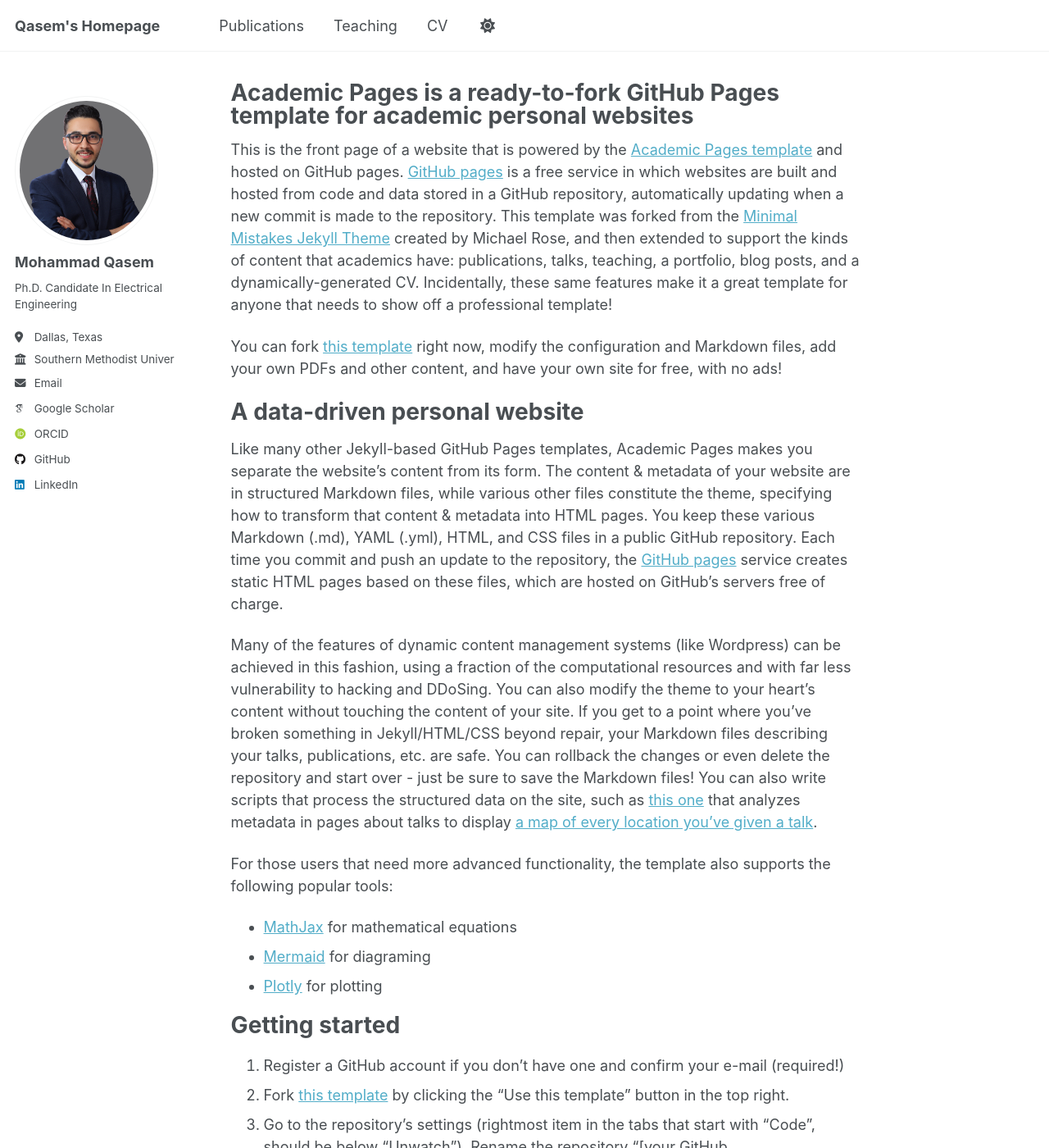
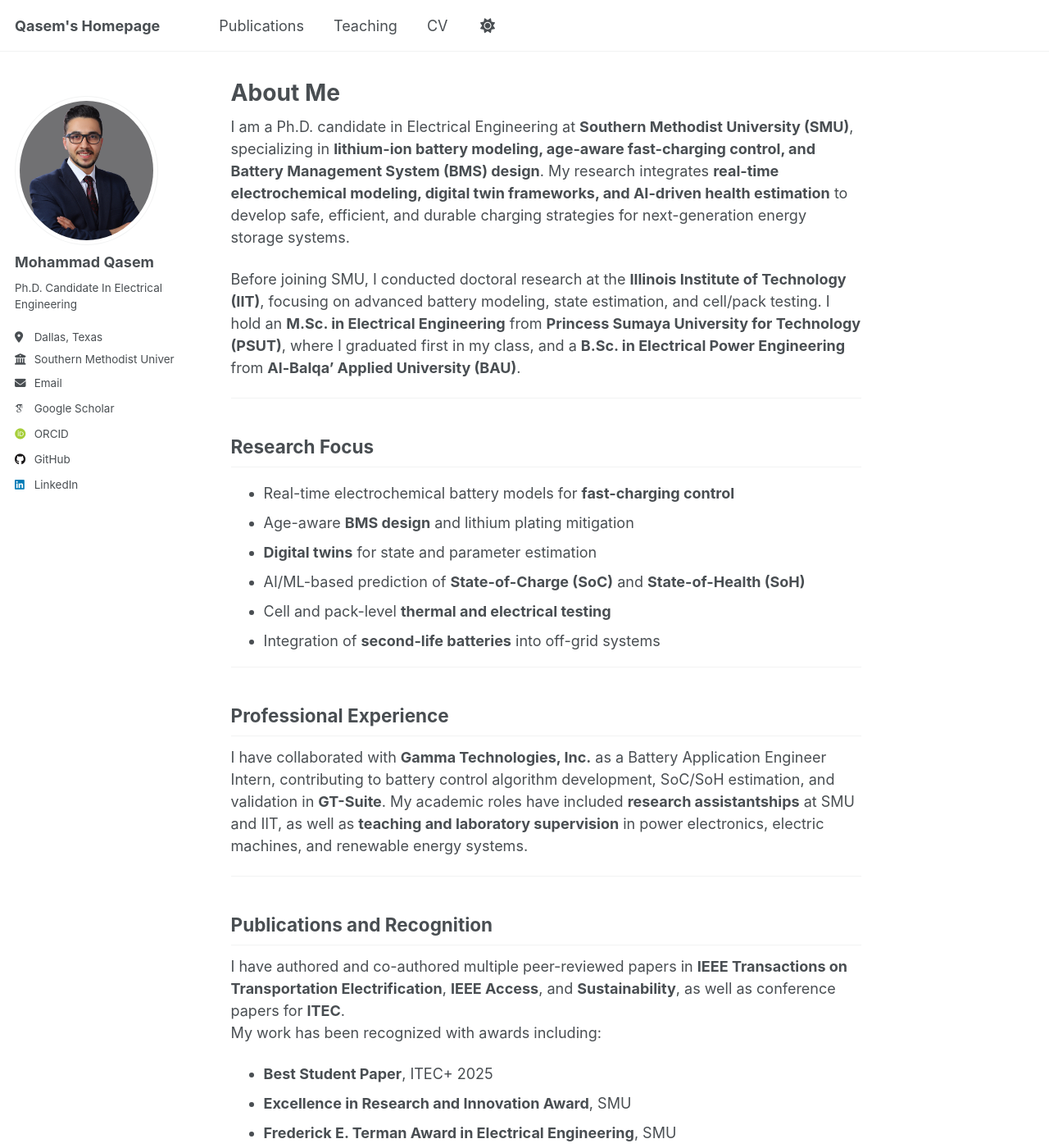
Before and after one commit to MohammadQasem97/Mohammad_Qasem.github.io, a Jekyll site: the page built from _pages/about.md, in a window 1280 px wide and 1400 px high. Shown: the whole window at 82% size. Built offline with Jekyll 4.4.1, drawn with Linux system fonts in a browser that asks for light colours; some web fonts are replaced; a script that is not in the unit is left out; some of the changed text lies outside the part shown.

Commit message:
Update about.md

```diff
--- a/_pages/about.md
+++ b/_pages/about.md
@@ -1,56 +1,49 @@
 ---
 permalink: /
-title: "Academic Pages is a ready-to-fork GitHub Pages template for academic personal websites"
+title: "About Me"
 author_profile: true
 redirect_from:
   - /about/
   - /about.html
 ---
 
-This is the front page of a website that is powered by the [Academic Pages template](https://github.com/academicpages/academicpages.github.io) and hosted on GitHub pages. [GitHub pages](https://pages.github.com) is a free service in which websites are built and hosted from code and data stored in a GitHub repository, automatically updating when a new commit is made to the repository. This template was forked from the [Minimal Mistakes Jekyll Theme](https://mmistakes.github.io/minimal-mistakes/) created by Michael Rose, and then extended to support the kinds of content that academics have: publications, talks, teaching, a portfolio, blog posts, and a dynamically-generated CV. Incidentally, these same features make it a great template for anyone that needs to show off a professional template!
+I am a Ph.D. candidate in Electrical Engineering at **Southern Methodist University (SMU)**, specializing in **lithium-ion battery modeling, age-aware fast-charging control, and Battery Management System (BMS) design**. My research integrates **real-time electrochemical modeling, digital twin frameworks, and AI-driven health estimation** to develop safe, efficient, and durable charging strategies for next-generation energy storage systems.
 
- You can fork [this template](https://github.com/academicpages/academicpages.github.io) right now, modify the configuration and Markdown files, add your own PDFs and other content, and have your own site for free, with no ads!
+Before joining SMU, I conducted doctoral research at the **Illinois Institute of Technology (IIT)**, focusing on advanced battery modeling, state estimation, and cell/pack testing. I hold an **M.Sc. in Electrical Engineering** from **Princess Sumaya University for Technology (PSUT)**, where I graduated first in my class, and a **B.Sc. in Electrical Power Engineering** from **Al-Balqa’ Applied University (BAU)**.
 
-A data-driven personal website
-======
-Like many other Jekyll-based GitHub Pages templates, Academic Pages makes you separate the website's content from its form. The content & metadata of your website are in structured Markdown files, while various other files constitute the theme, specifying how to transform that content & metadata into HTML pages. You keep these various Markdown (.md), YAML (.yml), HTML, and CSS files in a public GitHub repository. Each time you commit and push an update to the repository, the [GitHub pages](https://pages.github.com/) service creates static HTML pages based on these files, which are hosted on GitHub's servers free of charge.
+---
 
-Many of the features of dynamic content management systems (like Wordpress) can be achieved in this fashion, using a fraction of the computational resources and with far less vulnerability to hacking and DDoSing. You can also modify the theme to your heart's content without touching the content of your site. If you get to a point where you've broken something in Jekyll/HTML/CSS beyond repair, your Markdown files describing your talks, publications, etc. are safe. You can rollback the changes or even delete the repository and start over - just be sure to save the Markdown files! You can also write scripts that process the structured data on the site, such as [this one](https://github.com/academicpages/academicpages.github.io/blob/master/talkmap.ipynb) that analyzes metadata in pages about talks to display [a map of every location you've given a talk](https://academicpages.github.io/talkmap.html).
+## Research Focus
+- Real-time electrochemical battery models for **fast-charging control**
+- Age-aware **BMS design** and lithium plating mitigation
+- **Digital twins** for state and parameter estimation
+- AI/ML-based prediction of **State-of-Charge (SoC)** and **State-of-Health (SoH)**
+- Cell and pack-level **thermal and electrical testing**
+- Integration of **second-life batteries** into off-grid systems
 
-For those users that need more advanced functionality, the template also supports the following popular tools:
-- [MathJax](https://www.mathjax.org/) for mathematical equations
-- [Mermaid](https://mermaid.js.org/) for diagraming
-- [Plotly](https://plotly.com/javascript/) for plotting
+---
 
-Getting started
-======
-1. Register a GitHub account if you don't have one and confirm your e-mail (required!)
-1. Fork [this template](https://github.com/academicpages/academicpages.github.io) by clicking the "Use this template" button in the top right.
-1. Go to the repository's settings (rightmost item in the tabs that start with "Code", should be below "Unwatch"). Rename the repository "[your GitHub username].github.io", which will also be your website's URL.
-1. Set site-wide configuration and create content & metadata (see below -- also see [this set of diffs](http://archive.is/3TPas) showing what files were changed to set up [an example site](https://getorg-testacct.github.io) for a user with the username "getorg-testacct")
-1. Upload any files (like PDFs, .zip files, etc.) to the files/ directory. They will appear at https://[your GitHub username].github.io/files/example.pdf.
-1. Check status by going to the repository settings, in the "GitHub pages" section
+## Professional Experience
+I have collaborated with **Gamma Technologies, Inc.** as a Battery Application Engineer Intern, contributing to battery control algorithm development, SoC/SoH estimation, and validation in **GT-Suite**. My academic roles have included **research assistantships** at SMU and IIT, as well as **teaching and laboratory supervision** in power electronics, electric machines, and renewable energy systems.
 
-Site-wide configuration
-------
-The main configuration file for the site is in the base directory in [_config.yml](https://github.com/academicpages/academicpages.github.io/blob/master/_config.yml), which defines the content in the sidebars and other site-wide features. You will need to replace the default variables with ones about yourself and your site's github repository. The configuration file for the top menu is in [_data/navigation.yml](https://github.com/academicpages/academicpages.github.io/blob/master/_data/navigation.yml). For example, if you don't have a portfolio or blog posts, you can remove those items from that navigation.yml file to remove them from the header.
+---
 
-Create content & metadata
-------
-For site content, there is one Markdown file for each type of content, which are stored in directories like _publications, _talks, _posts, _teaching, or _pages. For example, each talk is a Markdown file in the [_talks directory](https://github.com/academicpages/academicpages.github.io/tree/master/_talks). At the top of each Markdown file is structured data in YAML about the talk, which the theme will parse to do lots of cool stuff. The same structured data about a talk is used to generate the list of talks on the [Talks page](https://academicpages.github.io/talks), each [individual page](https://academicpages.github.io/talks/2012-03-01-talk-1) for specific talks, the talks section for the [CV page](https://academicpages.github.io/cv), and the [map of places you've given a talk](https://academicpages.github.io/talkmap.html) (if you run this [python file](https://github.com/academicpages/academicpages.github.io/blob/master/talkmap.py) or [Jupyter notebook](https://github.com/academicpages/academicpages.github.io/blob/master/talkmap.ipynb), which creates the HTML for the map based on the contents of the _talks directory).
+## Publications and Recognition
+I have authored and co-authored multiple peer-reviewed papers in **IEEE Transactions on Transportation Electrification**, **IEEE Access**, and **Sustainability**, as well as conference papers for **ITEC**.
+My work has been recognized with awards including:
+- **Best Student Paper**, ITEC+ 2025
+- **Excellence in Research and Innovation Award**, SMU
+- **Frederick E. Terman Award in Electrical Engineering**, SMU
+- **Dean’s Dissertation Fellowship**, SMU
 
-**Markdown generator**
+---
 
-The repository includes [a set of Jupyter notebooks](https://github.com/academicpages/academicpages.github.io/tree/master/markdown_generator
-) that converts a CSV containing structured data about talks or presentations into individual Markdown files that will be properly formatted for the Academic Pages template. The sample CSVs in that directory are the ones I used to create my own personal website at stuartgeiger.com. My usual workflow is that I keep a spreadsheet of my publications and talks, then run the code in these notebooks to generate the Markdown files, then commit and push them to the GitHub repository.
+## Technical Expertise
+- **Modeling & Simulation:** MATLAB/Simulink, GT-Suite, PSIM, PSpice, ETAP
+- **Programming:** Python, C++, Altium Designer
+- **CAD & Design Tools:** AutoCAD, SketchUp, PV*SOL
+- **Battery Testing:** Cell and pack testing, EIS, thermal modeling
 
-How to edit your site's GitHub repository
-------
-Many people use a git client to create files on their local computer and then push them to GitHub's servers. If you are not familiar with git, you can directly edit these configuration and Markdown files directly in the github.com interface. Navigate to a file (like [this one](https://github.com/academicpages/academicpages.github.io/blob/master/_talks/2012-03-01-talk-1.md) and click the pencil icon in the top right of the content preview (to the right of the "Raw | Blame | History" buttons). You can delete a file by clicking the trashcan icon to the right of the pencil icon. You can also create new files or upload files by navigating to a directory and clicking the "Create new file" or "Upload files" buttons.
+---
 
-Example: editing a Markdown file for a talk
-![Editing a Markdown file for a talk](/images/editing-talk.png)
-
-For more info
-------
-More info about configuring Academic Pages can be found in [the guide](https://academicpages.github.io/markdown/), the [growing wiki](https://github.com/academicpages/academicpages.github.io/wiki), and you can always [ask a question on GitHub](https://github.com/academicpages/academicpages.github.io/discussions). The [guides for the Minimal Mistakes theme](https://mmistakes.github.io/minimal-mistakes/docs/configuration/) (which this theme was forked from) might also be helpful.
+My goal is to bridge **fundamental electrochemical modeling** and **practical embedded control implementation** to enable the next generation of **safe, fast, and efficient battery systems** for electric mobility, aerospace, and stationary energy storage applications.
```
